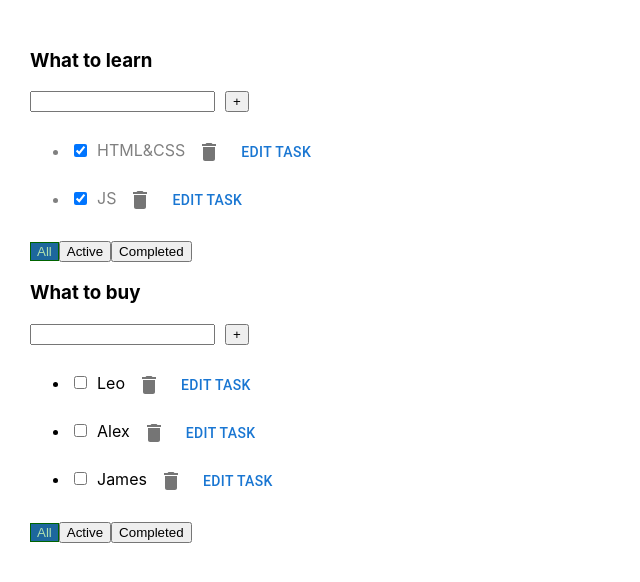
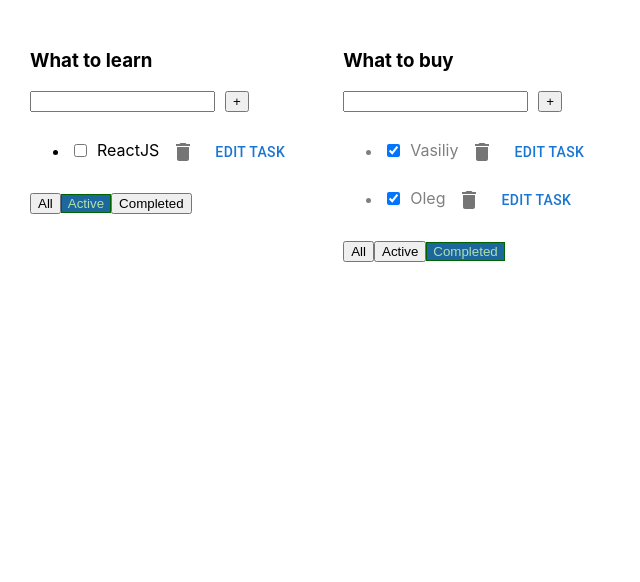
Before and after one commit to pampukhaleo/1-todolist-class, a React (Create React App) app: page / in a window 1280 px wide. Shown: the top 582 px of the page, without its empty margins (0-640 px from the left). Built offline with nearby package versions, Linux system fonts and the light colour scheme.

Commit message:
filter working properly

```diff
--- a/src/App.css
+++ b/src/App.css
@@ -1,7 +1,6 @@
 .App {
   padding: 30px;
   display: flex;
-  flex-direction: column;
 }
 
 .App > div {
--- a/src/App.tsx
+++ b/src/App.tsx
@@ -43,9 +43,6 @@ function App() {
     ],
   });
 
-  const [taskStatus, setTaskStatus] = useState<FilterValuesType>('All')
-
-  // const [disabled, setDisabled] = useState<boolean>(true)
   const [editId, setEditId] = useState('');
   const [editValue, setEditValue] = useState('');
 
@@ -138,42 +135,44 @@ function App() {
     setTodoLists(newTodoList)
   }
 
-  const changeCheckedStatus = (value: FilterValuesType) => {
-    setTaskStatus(value)
+  const changeFilter = (value: FilterValuesType, todoListId: string) => {
+    const newTodoLists = todoLists.map(tl => {
+      if (tl.id === todoListId) {
+        return {
+          ...tl,
+          filter: value
+        }
+      }
+      return tl
+    })
+    setTodoLists(newTodoLists)
   }
 
   return (
     <div className="App">
       {
         todoLists.map(tl => {
-          // const filterStatus = () => {
-          //   let filteredTasks = tasksObj[tl.id]
-          //   switch (tl.filter) {
-          //     case 'Active': {
-          //       return filteredTasks = filteredTasks.filter(task => !task.isDone)
-          //     }
-          //     case 'Completed': {
-          //       return filteredTasks = filteredTasks.filter(task => task.isDone)
-          //     }
-          //     default: {
-          //       return filteredTasks
-          //     }
-          //   }
-          // }
-
-          let filteredTasks = tasksObj[tl.id]
-          if (tl.filter === 'Active') {
-            filteredTasks = filteredTasks.filter(task => task.isDone)
-          }
-          if (tl.filter === 'Completed') {
-            filteredTasks = filteredTasks.filter(task => !task.isDone)
+          const filterStatus = () => {
+            let filteredTasks = tasksObj[tl.id]
+            switch (tl.filter) {
+              case 'Active': {
+                return filteredTasks = filteredTasks.filter(task => !task.isDone)
+              }
+              case 'Completed': {
+                return filteredTasks = filteredTasks.filter(task => task.isDone)
+              }
+              default: {
+                return filteredTasks
+              }
+            }
           }
 
           return <TodoList
             key={ tl.id }
             todoListId={ tl.id }
             header={ tl.name }
-            tasks={ filteredTasks }
+            taskFilterStatus = {tl.filter}
+            tasks={ filterStatus }
             removeTask={ removeTask }
             changeStatus={ changeStatus }
             createTask={ createTask }
@@ -182,8 +181,7 @@ function App() {
             disabled={ tl.disabled }
             editValue={ editValue }
             disablingInput={ disablingInput }
-            changeCheckedStatus={ changeCheckedStatus }
-            taskStatus={ taskStatus }
+            changeFilter={ changeFilter }
           />
         })
       }
--- a/src/components/TodoList/TodoList.tsx
+++ b/src/components/TodoList/TodoList.tsx
@@ -8,7 +8,7 @@ import { FilterValuesType, Task } from '../../App';
 
 type PropsType = {
   header: string
-  tasks: Task[]
+  tasks: () => Task[]
   removeTask: (id: string, todoListId: string) => void
   changeStatus: (id: string, isDone: boolean, todoListId: string) => void
   createTask: (taskValue: string, todoListId: string) => void
@@ -17,9 +17,9 @@ type PropsType = {
   disableHandler: (id: string, todoListId: string) => void
   editValue: string
   disablingInput: (todoListId: string) => void
-  changeCheckedStatus: (value: FilterValuesType) => void
-  taskStatus: string
+  changeFilter: (value: FilterValuesType, todoListId: string) => void
   todoListId: string
+  taskFilterStatus: string
 }
 
 const TodoList = ({
@@ -33,15 +33,15 @@ const TodoList = ({
                     disableHandler,
                     editValue,
                     disablingInput,
-                    changeCheckedStatus,
-                    taskStatus,
-                    todoListId
+                    changeFilter,
+                    todoListId,
+                    taskFilterStatus
                   }: PropsType) => {
 
   const [inputValue, setInputValue] = useState('')
   const [error, setError] = useState<string | null>(null);
 
-  const statusHandler = (value: FilterValuesType) => changeCheckedStatus(value)
+  const filterHandler = (value: FilterValuesType) => changeFilter(value, todoListId)
 
   const onChangeInputHandler = (event: ChangeEvent<HTMLInputElement>) => {
     setInputValue(event.currentTarget.value)
@@ -95,7 +95,7 @@ const TodoList = ({
         { error && <div className="error-message">{ error }</div> }
       </div>
       <ul>
-        { tasks.map(task => (
+        { tasks().map(task => (
           <li key={ task.id }
               className={ task.isDone ? 'grey-text' : '' }>
             <input onChange={ (e) => onChangeHandler(e, task.id) } type="checkbox" checked={ task.isDone }/>
@@ -112,14 +112,14 @@ const TodoList = ({
         )) }
       </ul>
       <div>
-        <Button status={ taskStatus === 'All' }
-                callBack={ () => statusHandler('All') }
+        <Button status={ taskFilterStatus === 'All' }
+                callBack={ () => filterHandler('All') }
                 name={ 'All' }/>
-        <Button status={ taskStatus === 'Active' }
-                callBack={ () => statusHandler('Active') }
+        <Button status={ taskFilterStatus === 'Active' }
+                callBack={ () => filterHandler('Active') }
                 name={ 'Active' }/>
-        <Button status={ taskStatus === 'Completed' }
-                callBack={ () => statusHandler('Completed') }
+        <Button status={ taskFilterStatus === 'Completed' }
+                callBack={ () => filterHandler('Completed') }
                 name={ 'Completed' }/>
       </div>
       { !disabled && <EditComponent disablingInput={ () => disablingInput(todoListId) }
```
